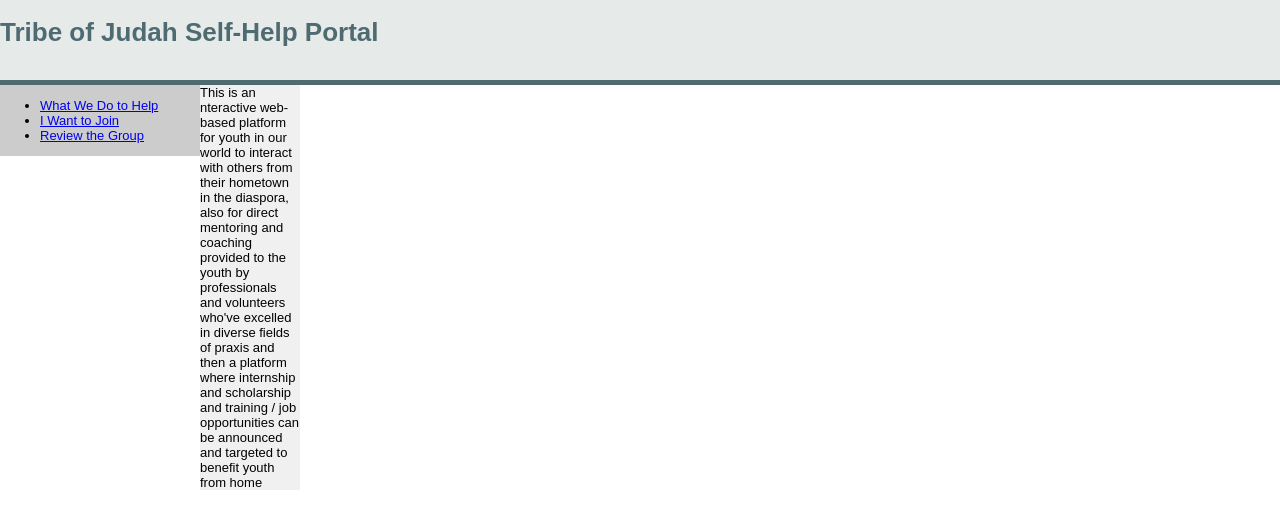
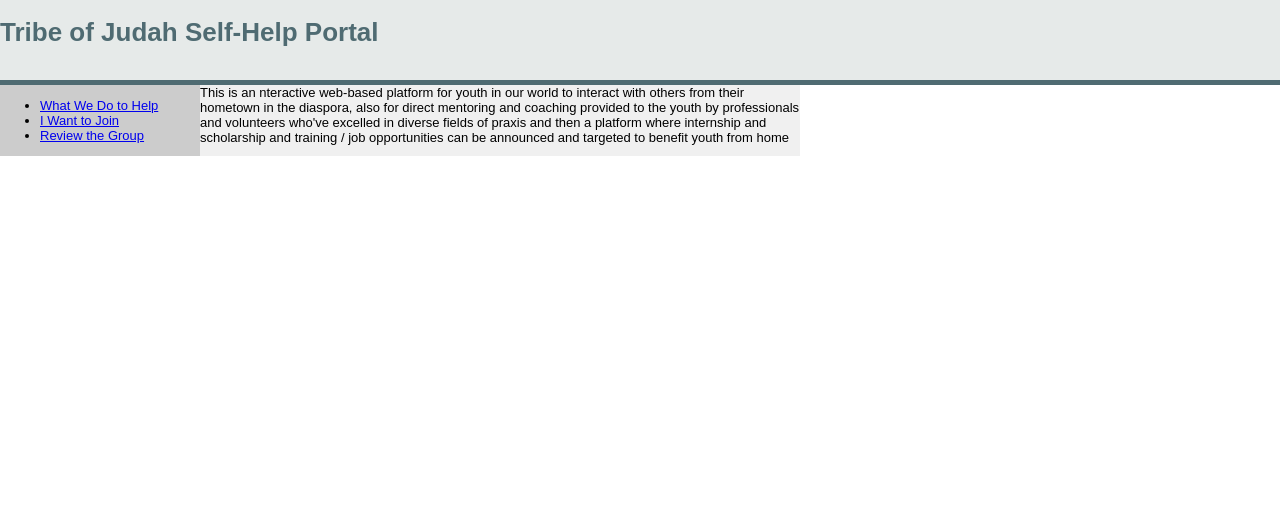
Before and after one commit to hicommission/hicommission.github.io, a PHP site: page / in a window 1280 px wide. Shown: the top 529 px of the page. Run offline with PHP 8.4, Linux system fonts and the light colour scheme; some libraries are stand-ins or nearby versions.

Commit message:
Update style.css

```diff
--- a/css/style.css
+++ b/css/style.css
@@ -8,7 +8,7 @@ html{
 
 div {
    word-wrap: break-word;
-   width: 100px;
+   width: 600px;
 }
 
 body {
```
